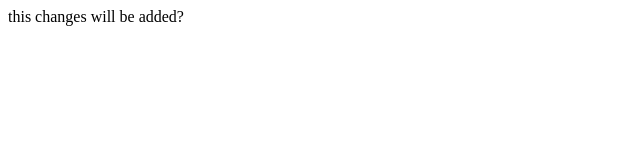
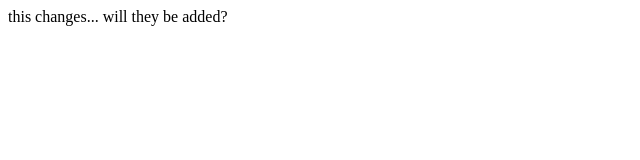
Before and after one commit to Gabriel5050/Example-repository, a plain HTML site: page index.html in a window 1280 px wide. Shown: the full height of the page, 0-640 px from the left. Drawn offline with Linux system fonts and the light colour scheme.

Commit message:
index modified

```diff
--- a/index.html
+++ b/index.html
@@ -7,6 +7,6 @@
     <title>Document</title>
 </head>
 <body>
-    this changes will be added?
+    this changes... will they be added?
 </body>
 </html>
```
